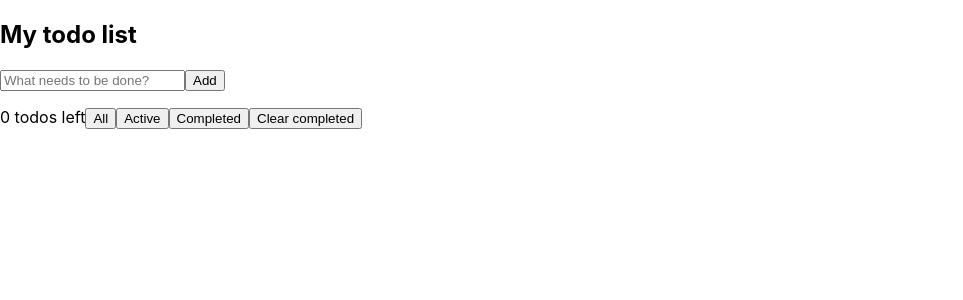
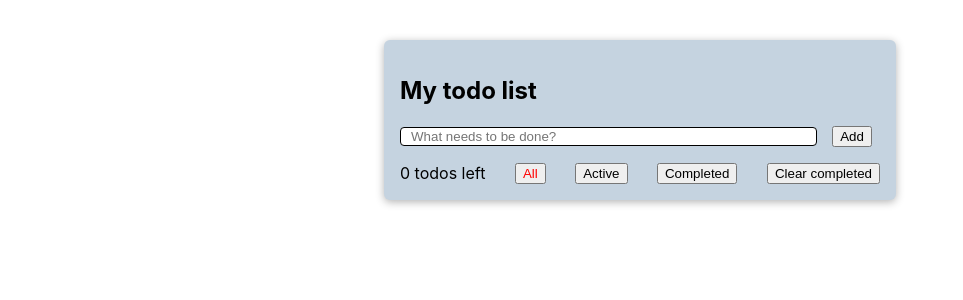
Before and after one commit to KaretnikovAlex/React-todo-list, a React (Create React App) app: page / in a window 1280 px wide. Shown: the top 300 px of the page, without its empty margins (0-963 px from the left). Built offline with nearby package versions, Linux system fonts and the light colour scheme.

Commit message:
add some styles and highlighting the active button

```diff
--- a/src/hooks/TodoHook.tsx
+++ b/src/hooks/TodoHook.tsx
@@ -36,15 +36,17 @@ export function TodoHook() {
     }
 
     return (
-        <section>
+        <section className='todo'>
             <h2>My todo list</h2>
             <TodoForm addTodo={addTodo} />
             <TodoList todos={filteredTodos} toggleTodo={toggleTodo} />
-            <span>{todoCounter()}</span>
-            <button onClick={() => setFilter('all')}>All</button>
-            <button onClick={() => setFilter('active')}>Active</button>
-            <button onClick={() => setFilter('completed')}>Completed</button>
-            <button onClick={() => clearComplited()}>Clear completed</button>
+            <div className="buttons-wrapper">
+                <span>{todoCounter()}</span>
+                <button className={(filter === 'all') ? 'activeBtn' : ''} onClick={() => setFilter('all')}>All</button>
+                <button className={(filter === 'active') ? 'activeBtn' : ''} onClick={() => setFilter('active')}>Active</button>
+                <button className={(filter === 'completed') ? 'activeBtn' : ''} onClick={() => setFilter('completed')}>Completed</button>
+                <button onClick={() => clearComplited()}>Clear completed</button>
+            </div>
         </section>
     );
 }
--- a/src/index.css
+++ b/src/index.css
@@ -11,3 +11,31 @@ code {
   font-family: source-code-pro, Menlo, Monaco, Consolas, 'Courier New',
     monospace;
 }
+
+.todo {
+  width: 90%;
+  max-width: 30rem;
+  margin: 40px auto;
+  ;
+  padding: 1rem;
+  border-radius: 6px;
+  background-color: #c5d3e0;
+  box-shadow: 0 2px 8px rgba(0, 0, 0, 0.3);
+}
+
+.buttons-wrapper {
+  display: flex;
+  justify-content: space-between;
+}
+
+form input {
+  width: 84%;
+  margin-right: 15px;
+  border-radius: 4px;
+  border: 1px solid;
+  padding-left: 10px;
+}
+
+.activeBtn {
+  color: red;
+}
```
